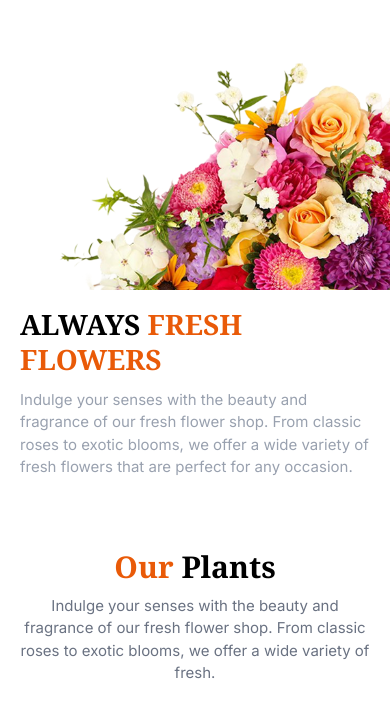
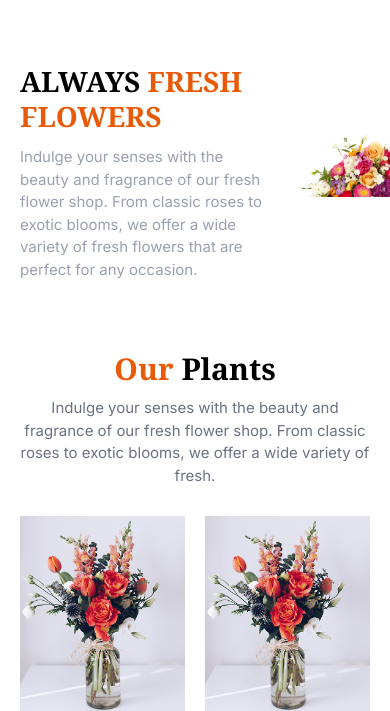
Before and after one commit to abapurbo/assignment2-flowers, a plain HTML site: page index.html in a window 390 px wide. Shown: the part 72-783 px from the top of the page. Drawn offline with nearby package versions, Linux system fonts and the light colour scheme.

```diff
--- a/styles/style.css
+++ b/styles/style.css
@@ -247,7 +247,7 @@
   /* banner section */
   .banner {
     width: auto;
-    flex-direction: column-reverse;
+    /* flex-direction: ; */
     margin: 50px 0px 12px 0px;
   }
 
```
